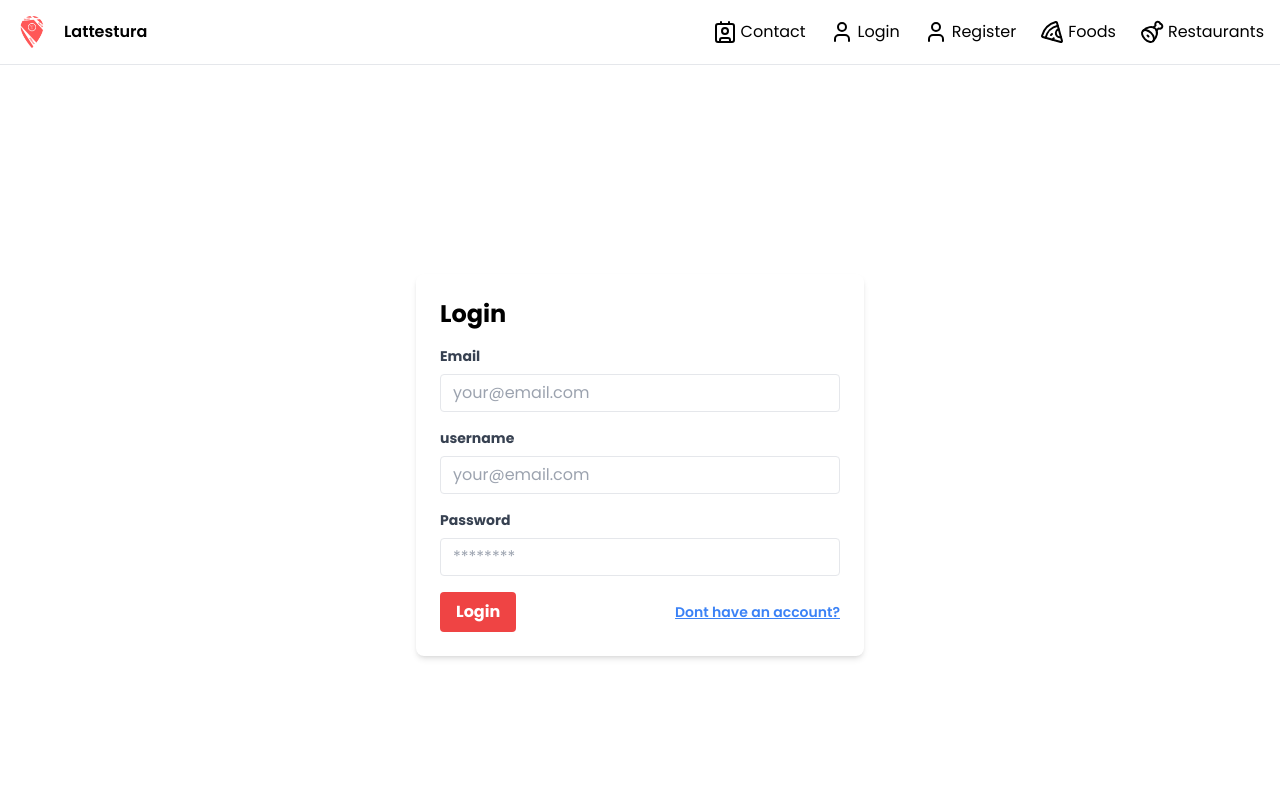
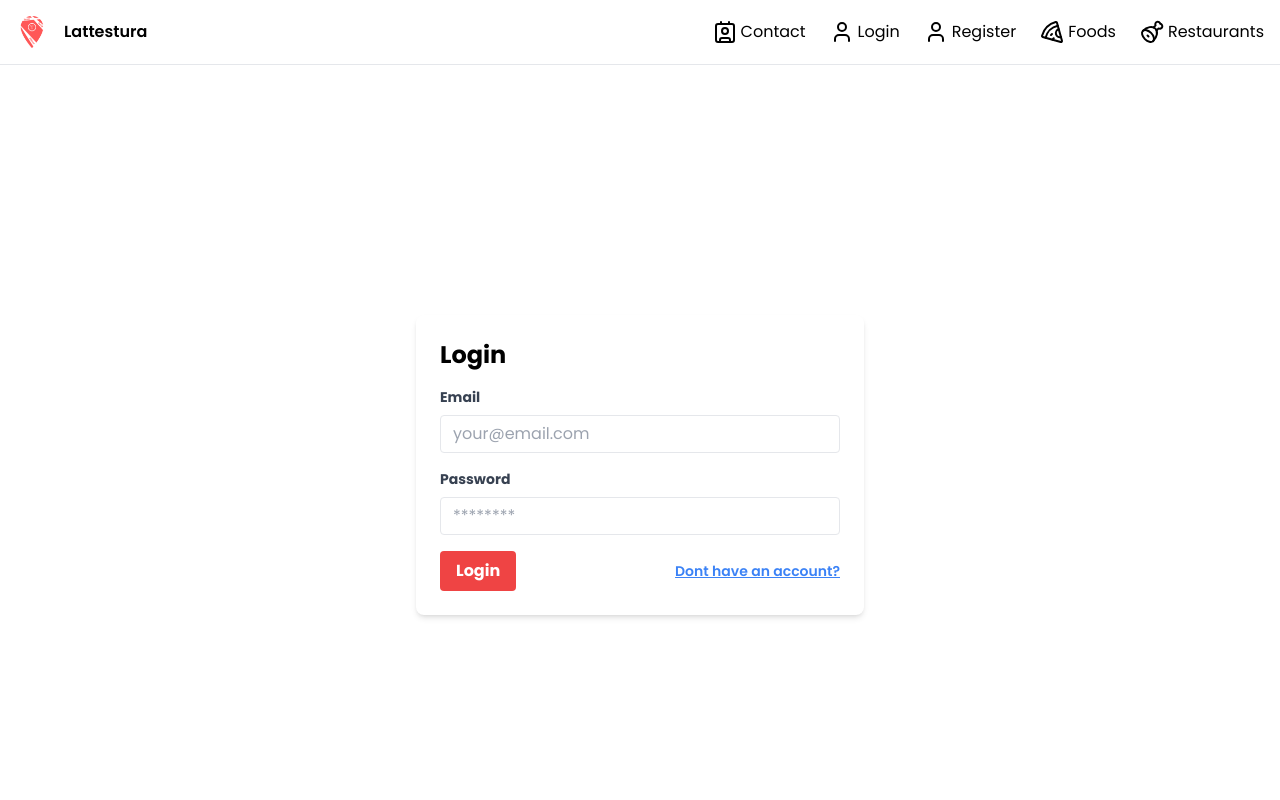
Before and after one commit to tasin-dev-pro/jsm_contest_fr_1, a React (Vite) app: page /login in a window 1280 px wide. Shown: the top 800 px of the page. Built offline with nearby package versions, Linux system fonts and the light colour scheme; no server answers.

Commit message:
fixed login page

```diff
--- a/src/pages/Login.jsx
+++ b/src/pages/Login.jsx
@@ -6,7 +6,6 @@ import { UserContext } from "../UserContext"
 const Login = () => {
     const [email, setEmail] = useState('')
     const [password, setPassword] = useState('')
-    const [username, setUsername] = useState('')
     const {setUserInfo} = useContext(UserContext)
     const [redirect, setRedirect] = useState(false)
 
@@ -48,10 +47,6 @@ const Login = () => {
         <input className="appearance-none border rounded w-full py-2 px-3 text-gray-700 leading-tight focus:outline-none focus:shadow-outline" id="email" type="email" placeholder="your@email.com" onChange={(e) => setEmail(e.target.value)} />
       </div>
       <div className="mb-4">
-        <label className="block text-gray-700 text-sm font-bold mb-2" htmlFor="email">username</label>
-        <input className="appearance-none border rounded w-full py-2 px-3 text-gray-700 leading-tight focus:outline-none focus:shadow-outline" id="email" placeholder="your@email.com" onChange={(e) => setUsername(e.target.value)} />
-      </div>
-      <div className="mb-4">
         <label className="block text-gray-700 text-sm font-bold mb-2" htmlFor="password">Password</label>
         <input className="appearance-none border rounded w-full py-2 px-3 text-gray-700 leading-tight focus:outline-none focus:shadow-outline" id="password" type="password" placeholder="********" onChange={(e) => setPassword(e.target.value)}/>
       </div>
--- a/src/pages/ProfileEdit.jsx
+++ b/src/pages/ProfileEdit.jsx
@@ -1,4 +1,4 @@
-import React from 'react'
+
 import ProfileEdit from '../components/ProfileEdit'
 
 export const ProfileEditPage = () => {
```
